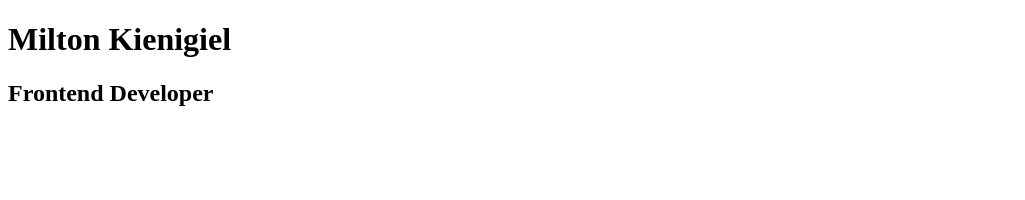
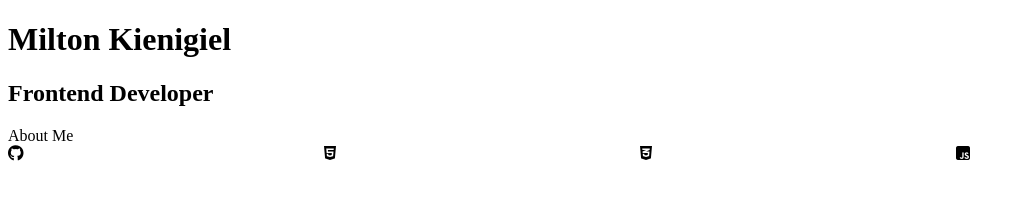
Before and after one commit to MiltonKienigiel/MiltonKienigiel.github.io, a plain HTML site: page index.html in a window 1280 px wide. Shown: the whole page, without its empty margins (0-1025 px from the left). Drawn offline with Linux system fonts and the light colour scheme.

Commit message:
puse logos

```diff
--- /dev/null
+++ b/css/index.css
@@ -0,0 +1,4 @@
+.contenedor-logos{
+    display: grid;
+    grid-template-columns: 1fr 1fr 1fr 1fr;
+}
--- a/index.html
+++ b/index.html
@@ -3,10 +3,21 @@
 <head>
     <meta charset="UTF-8">
     <meta name="viewport" content="width=device-width, initial-scale=1.0">
-    <title>Document</title>
+    <title>Milton Kienigiel</title>
+    <script src="https://kit.fontawesome.com/a0c0bb4f74.js" crossorigin="anonymous"></script>
+    <link rel="stylesheet" href="css/index.css">
 </head>
 <body>
     <h1>Milton Kienigiel</h1>
     <h2>Frontend Developer</h2>
+
+
+    <div>About Me</div>
+    <div class="contenedor-logos">
+        <i class="fab fa-github"></i>
+        <i class="fab fa-html5"></i>
+        <i class="fab fa-css3-alt"></i>
+        <i class="fab fa-js-square"></i>
+    </div>
 </body>
 </html>
```
